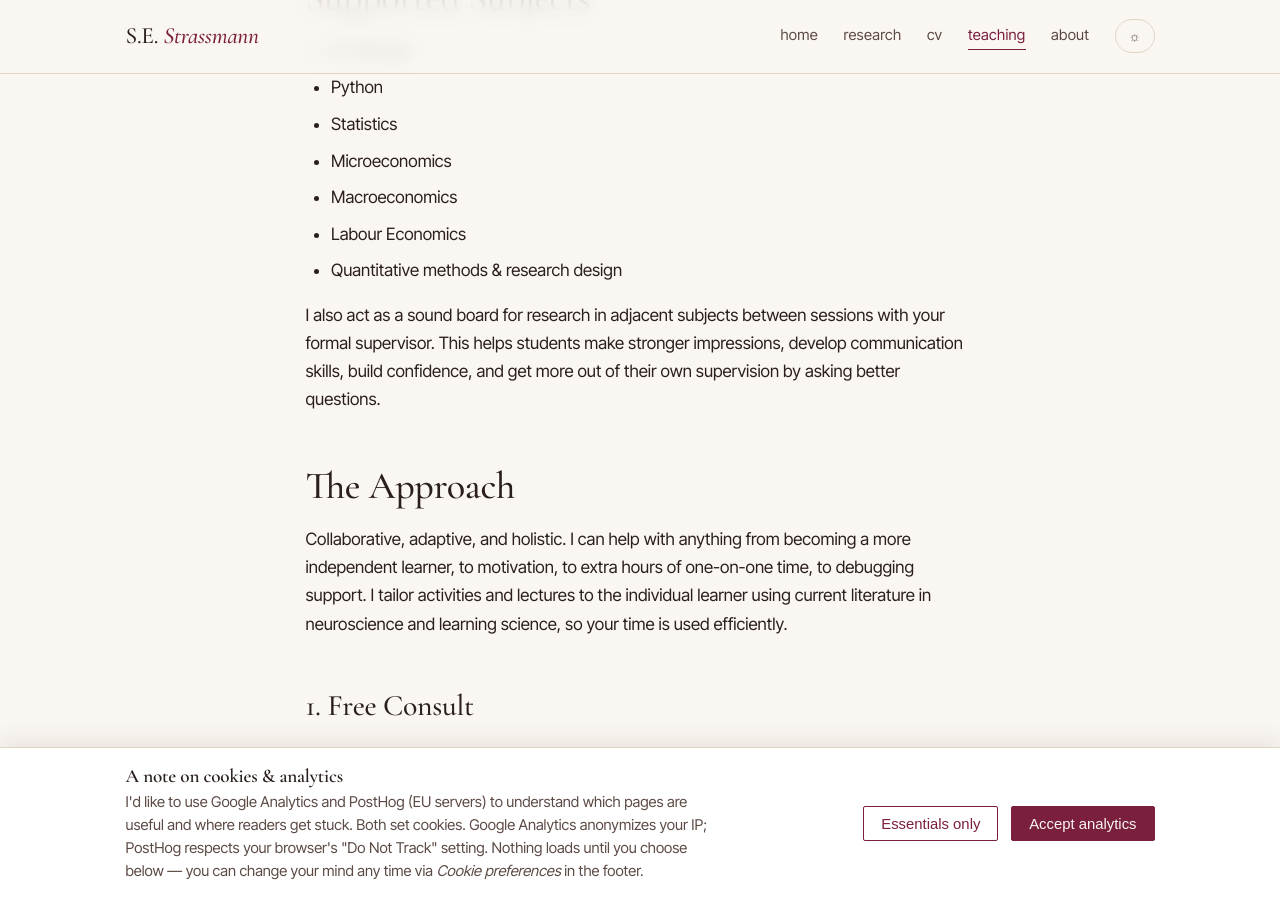
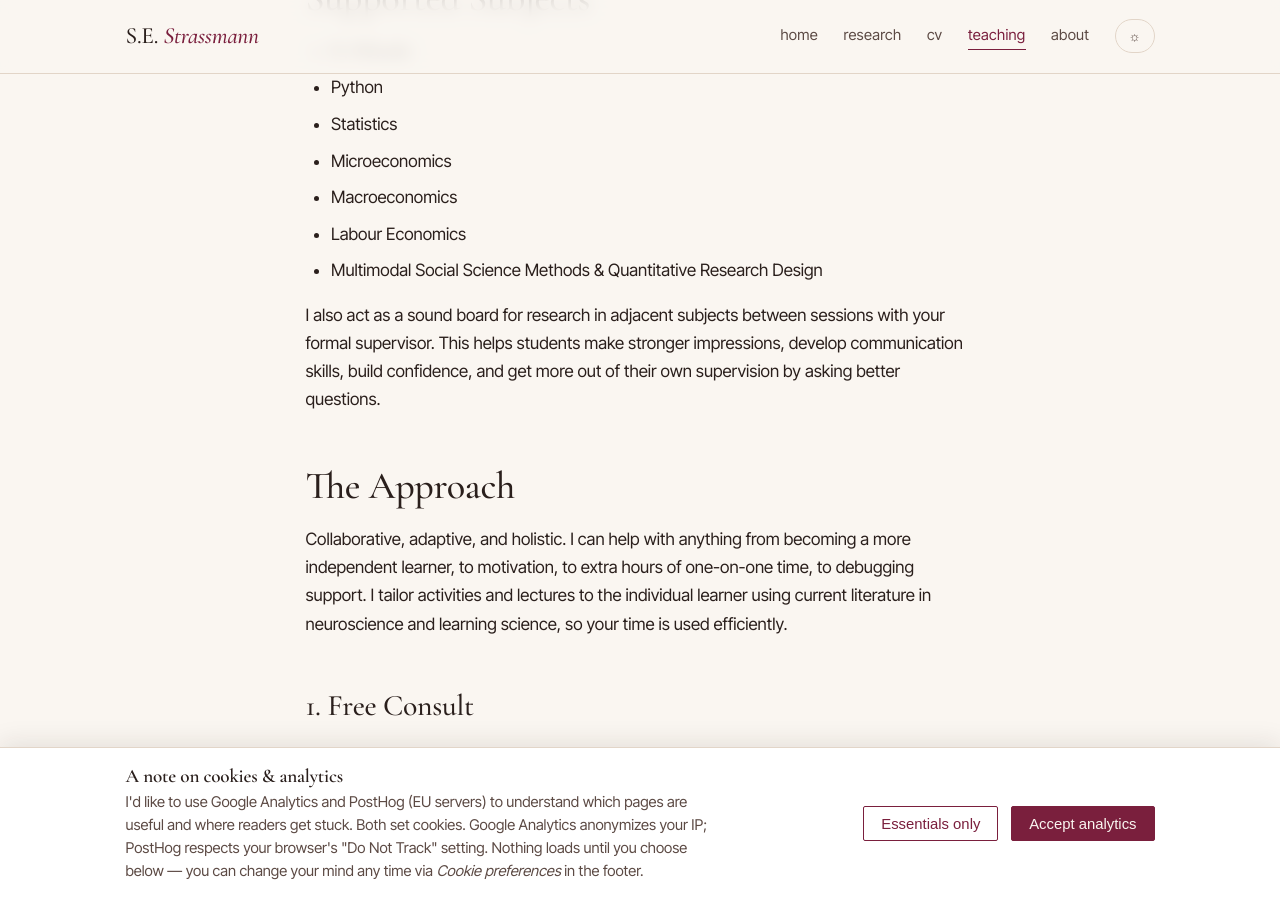
Before and after one commit to sophiestrazie/sophiestrazie.github.io, a Jekyll site: the page built from _pages/teaching.md, in a window 1280 px wide and 900 px high, scrolled down 594 px. Built offline with Jekyll 4.4.1, drawn with Linux system fonts in a browser that asks for light colours.

Commit message:
Fix teaching list

```diff
--- a/_pages/teaching.md
+++ b/_pages/teaching.md
@@ -20,7 +20,7 @@ sound-boarding between sessions with your supervisor.
 - Microeconomics
 - Macroeconomics
 - Labour Economics
-- Quantitative methods &amp; research design
+- Multimodal Social Science Methods & Quantitative Research Design
 
 I also act as a sound board for research in adjacent subjects between sessions
 with your formal supervisor. This helps students make stronger impressions,
```
